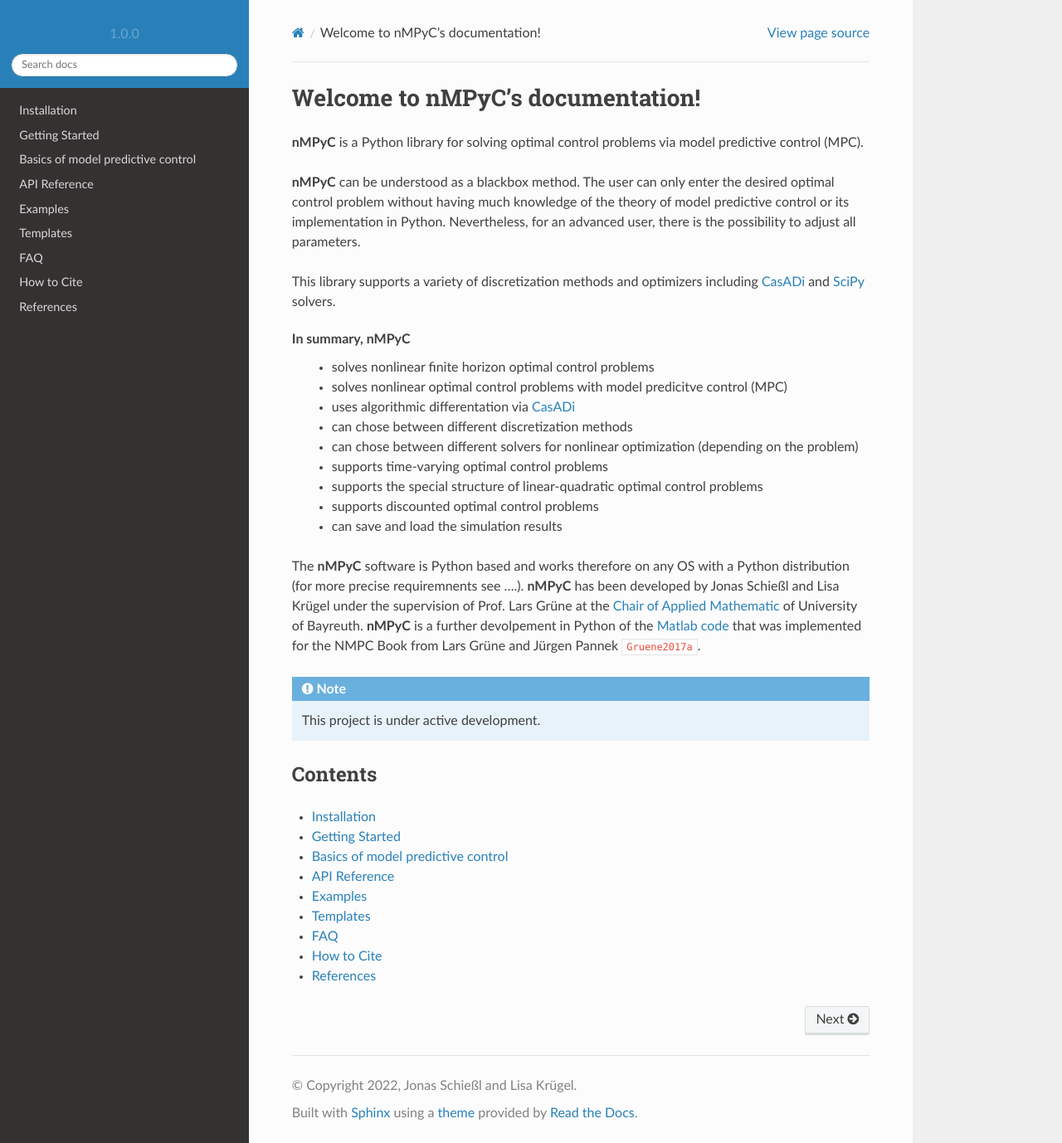
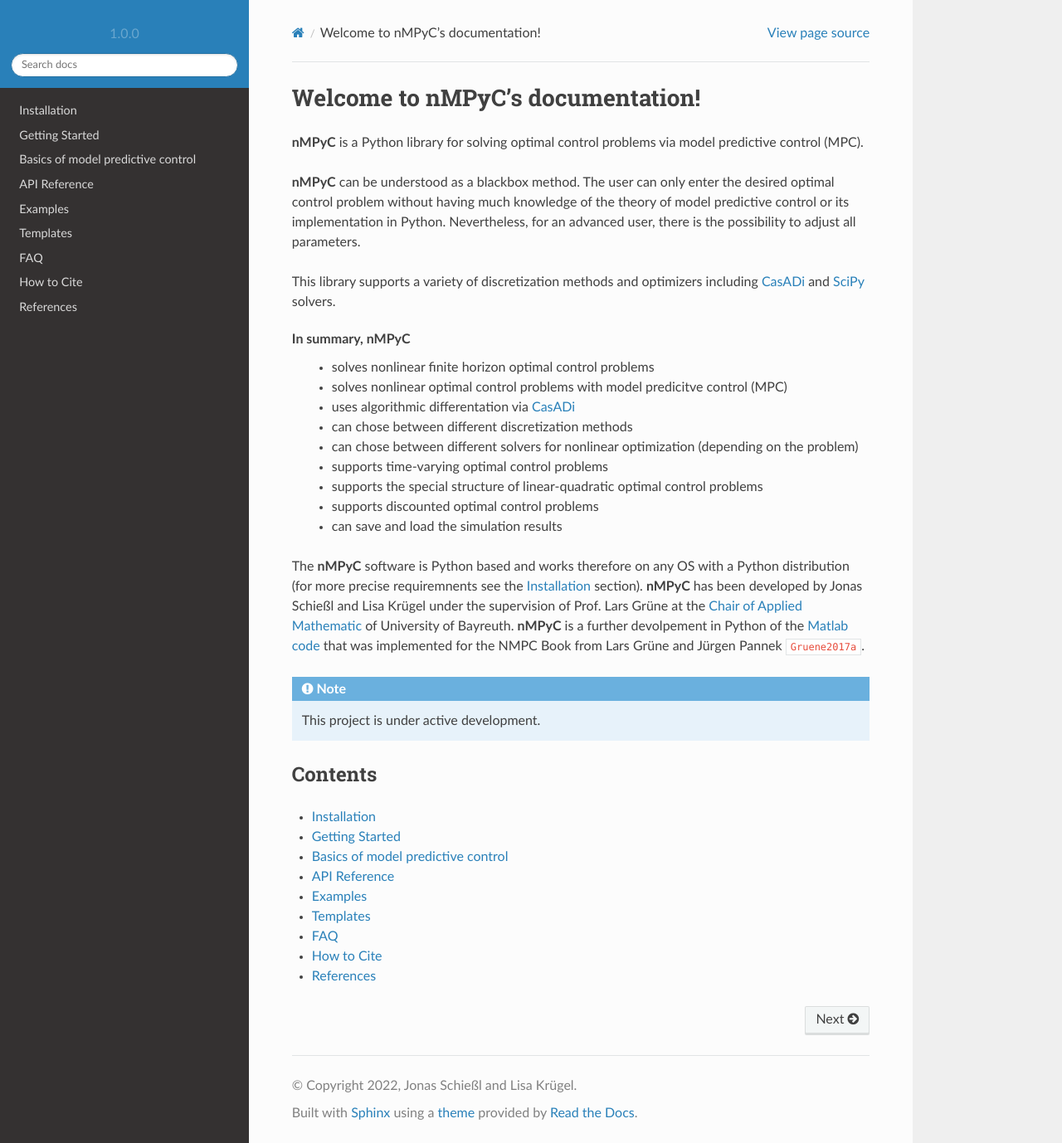
Before and after one commit to nMPyC/nmpyc, a Sphinx documentation site: the page built from docs/source/index.rst, in a window 1280 px wide and 1378 px high. Shown: the whole window at 83% size. Built offline with Sphinx 7.4.7 and the Read the Docs theme 2.0.0, drawn with Linux system fonts in a browser that asks for light colours; cross-references to code outside the pages are shown as plain code.

Commit message:
Update index.rst

```diff
--- a/docs/source/index.rst
+++ b/docs/source/index.rst
@@ -18,7 +18,7 @@ In summary, **nMPyC**
    - supports discounted optimal control problems
    - can save and load the simulation results
 
-The **nMPyC** software is Python based and works therefore on any OS with a Python distribution (for more precise requiremnents see ....).
+The **nMPyC** software is Python based and works therefore on any OS with a Python distribution (for more precise requiremnents see the :doc:`Installation <install>` section).
 **nMPyC** has been developed by Jonas Schießl and Lisa Krügel under the supervision of Prof. Lars Grüne at the `Chair of Applied Mathematic <https://num.math.uni-bayreuth.de/en/index.html>`_ of University of Bayreuth.
 **nMPyC** is a further devolpement in Python of the `Matlab code <http://numerik.mathematik.uni-bayreuth.de/~lgruene/nmpc-book/matlab_nmpc.html>`_ that was implemented for the NMPC Book from Lars Grüne and Jürgen Pannek :cite:`Gruene2017a`.
 
```
